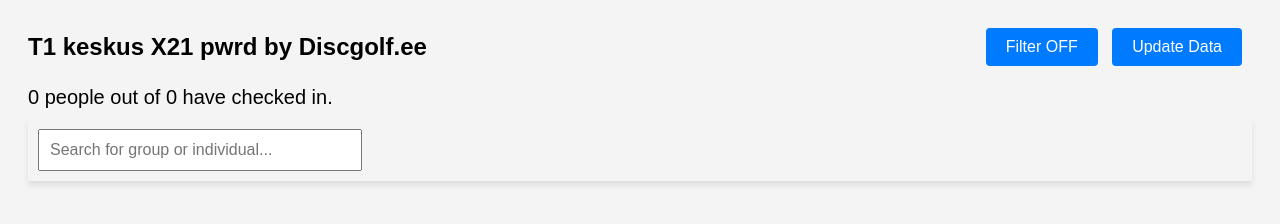
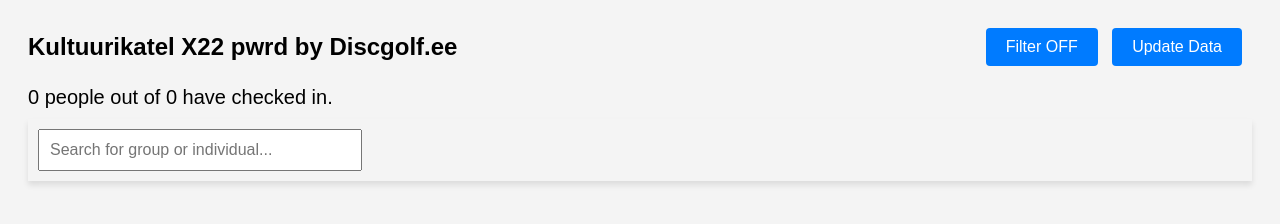
Before and after one commit to kristjanhollo/VLO2024, a website: page public/index.html in a window 1280 px wide. Drawn offline with nearby package versions, Linux system fonts and the light colour scheme; no server answers.

Commit message:
Update index.html

```diff
--- a/public/index.html
+++ b/public/index.html
@@ -118,7 +118,7 @@
 
     <!-- Header with Title, Update Button, and Filter Button -->
     <div class="header">
-        <h1>T1 keskus X21 pwrd by Discgolf.ee</h1>
+        <h1>Kultuurikatel X22 pwrd by Discgolf.ee</h1>
         <div>
             <button id="filterButton" class="filter-button">Filter OFF</button> <!-- Filter Button -->
             <button id="updateDataBtn" class="update-button">Update Data</button> <!-- Update Button -->
```
